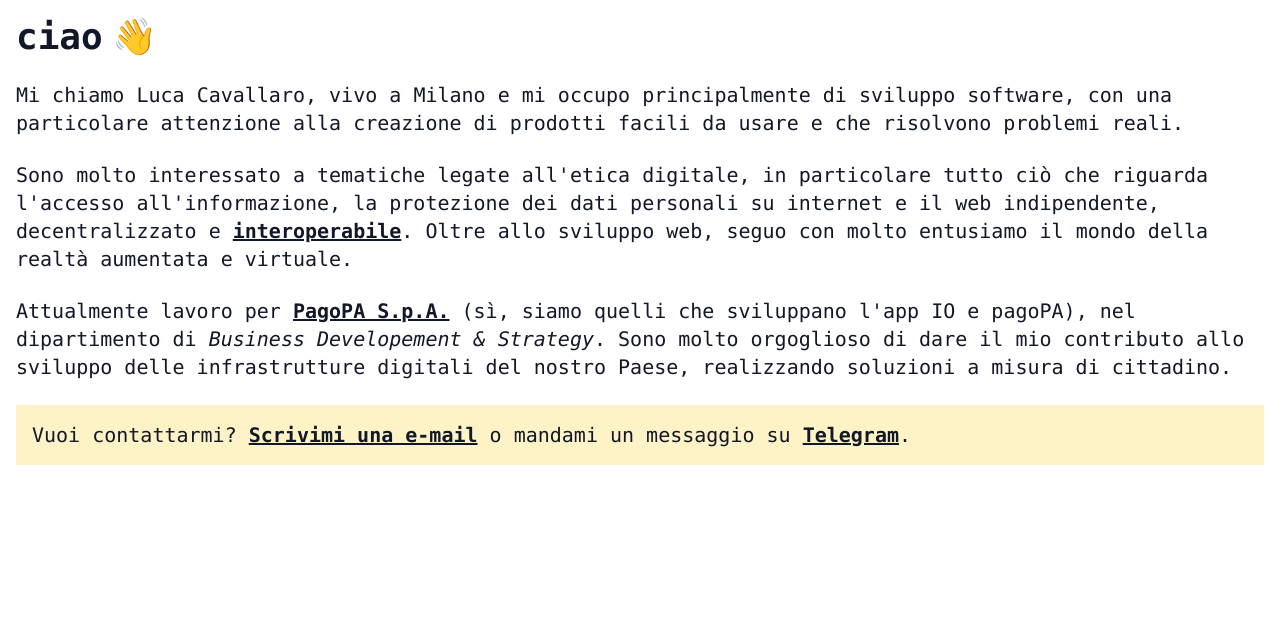
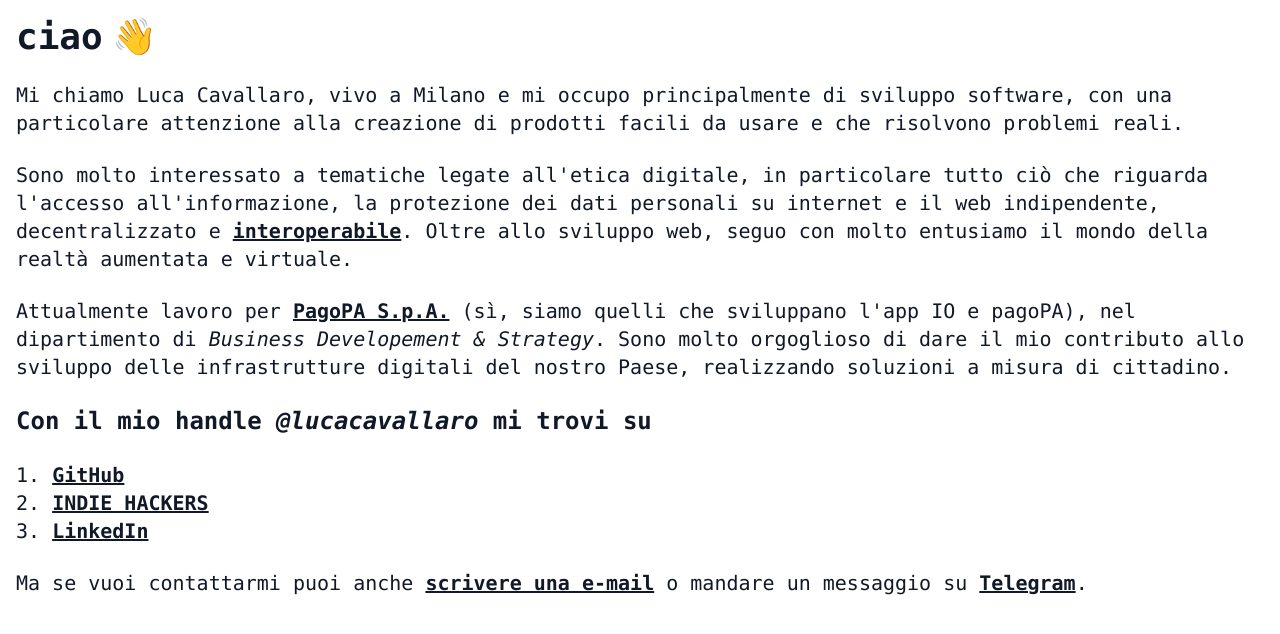
Before and after one commit to lucacavallaro/lucacavallaro.github.io, a website built with Vite: page index.html in a window 1280 px wide. Built offline with nearby package versions, Linux system fonts and the light colour scheme.

Commit message:
improve contact section

```diff
--- a/index.html
+++ b/index.html
@@ -50,19 +50,52 @@
           dare il mio contributo allo sviluppo delle infrastrutture digitali del
           nostro Paese, realizzando soluzioni a misura di cittadino.
         </p>
-        <section class="contact-info">
-          <p>
-            Vuoi contattarmi?
+        <h2 class="font-bold text-2xl">
+          Con il mio handle <span class="italic">@lucacavallaro</span> mi trovi
+          su
+        </h2>
+        <ol class="list-decimal list-inside">
+          <li>
             <a
-              class="u-email"
-              href="mailto:luca.cavallaro@posteo.net"
+              href="https://github.com/lucacavallaro"
               target="_blank"
-              >Scrivimi una e-mail</a
+              rel="noopener noreferrer"
+              >GitHub</a
             >
-            o mandami un messaggio su
-            <a href="https://t.me/lucacavallaro" rel="noopener noreferrer" target="_blank">Telegram</a>.
-          </p>
-        </section>
+          </li>
+          <li>
+            <a
+              href="https://www.indiehackers.com/lucacavallaro"
+              target="_blank"
+              rel="noopener noreferrer"
+              >INDIE HACKERS</a
+            >
+          </li>
+          <li>
+            <a
+              href="https://linkedin.com/in/lucacavallaro"
+              target="_blank"
+              rel="noopener noreferrer"
+              >LinkedIn</a
+            >
+          </li>
+        </ol>
+        <p>
+          Ma se vuoi contattarmi puoi anche
+          <a
+            class="u-email"
+            href="mailto:luca.cavallaro@posteo.net"
+            target="_blank"
+            >scrivere una e-mail</a
+          >
+          o mandare un messaggio su
+          <a
+            href="https://t.me/lucacavallaro"
+            rel="noopener noreferrer"
+            target="_blank"
+            >Telegram</a
+          >.
+        </p>
       </main>
     </div>
   </body>
--- a/style.css
+++ b/style.css
@@ -13,7 +13,4 @@
   .about-me a {
     @apply font-mono font-bold underline;
   }
-  .about-me .contact-info {
-    @apply bg-yellow-100 dark:bg-gray-700 p-4 my-4;
-  }
 }
```
